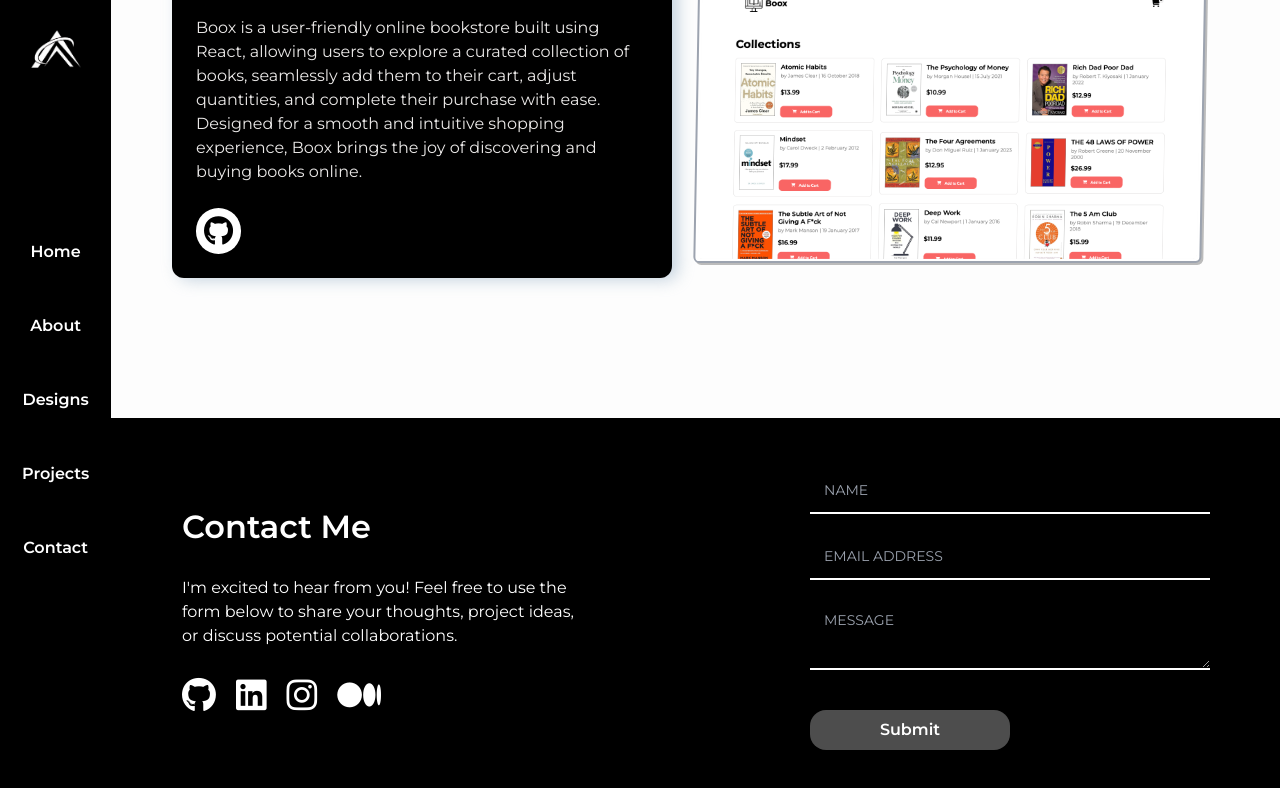
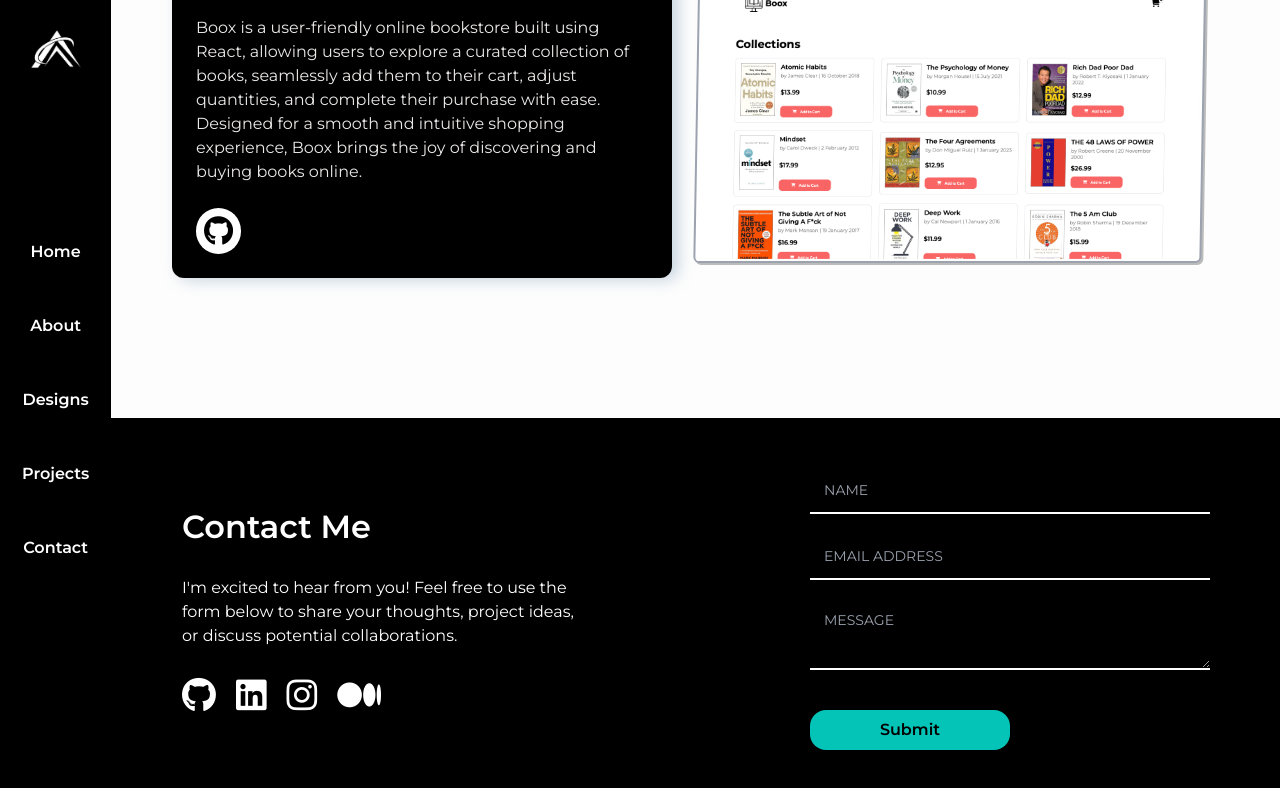
Before and after one commit to Aymmaann/Portfolio, a React (Vite) app: page / in a window 1280 px wide. In both pictures the pointer is over the button "Submit". Shown: the part 4709-5497 px from the top of the page. Built offline with nearby package versions, Linux system fonts and the light colour scheme.

Commit message:
Update styles

```diff
--- a/src/components/Contact/Contact.css
+++ b/src/components/Contact/Contact.css
@@ -56,8 +56,7 @@ form {
 }
 
 .form-section button:hover {
-    background-color: #4d4d4d;
-    color: white;
+    background-color: #04c4b7;
 }
 
 .social-icons {
```
